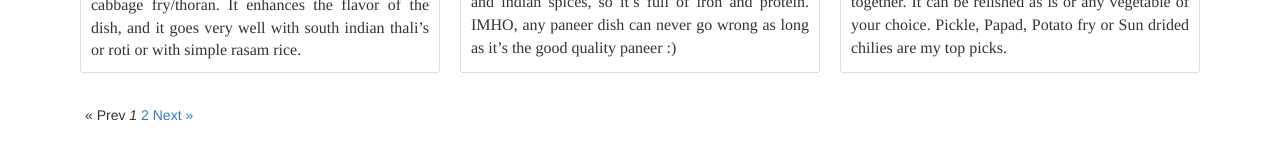
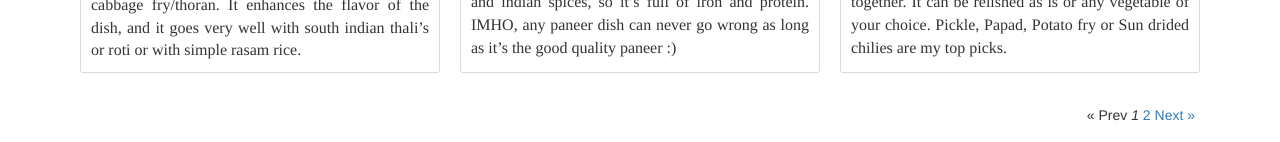
Before and after one commit to lkisby/lkisby.github.io, a Jekyll site: the page built from index.html, in a window 1280 px wide. Shown: the part 2299-2441 px from the top of the page. Built offline with Jekyll 4.4.1, drawn with Linux system fonts in a browser that asks for light colours; the list of posts is cut into pages by our own code.

Commit message:
Fix layout issues and align pagination
Signed-off-by: Yuva Shankar <yuva29@users.noreply.github.com>

```diff
--- a/index.html
+++ b/index.html
@@ -6,22 +6,21 @@ pagination:
   enabled: true
 ---
 {% include search_recipes.html %}
-
 <div class="container">
    <div class="row">
       {% for recipe in paginator.posts %}
-       <div class="grid col-sm" style="text-align: center">
+      <div class="grid col-sm" style="text-align: center; max-width:500px">
          <div>
             <a href="{{ recipe.insta-link }}" target="_blank"><img style="max-width: 100%; max-height: 100%;" src="{{ site.url}}/{{ recipe.img-src }}"></a>
          </div>
          <div class="row" style="padding-left:10px; padding-right:10px">
-             <div class="col-sm" style="text-align:left;max-width:50%">
+            <div class="col" style="text-align:left">
                <a style="font-family: times, serif; font-size:17pt">{{ recipe.title }}</a><br>
                <div class="date-entry" style="padding-top: 5px; padding-left: 2px">
                   {{ recipe.date | date_to_long_string }}
                </div>
             </div>
-             <div class="col-sm" style="text-align:right; padding:20px;max-width:50%">
+            <div class="col" style="text-align:right; padding:20px">
                <a style="text-align:right" class="view-recipe-button" href="{{ recipe.recipe-link }}"> View Recipe </a>
             </div>
          </div>
@@ -31,6 +30,8 @@ pagination:
       </div>
       {% endfor %}
    </div>
+   <div class="row">
+      <div class="col" style="text-align:right">
          {% if paginator.total_pages > 1 %}
          <div class="pagination">
             {% if paginator.previous_page %}
@@ -55,3 +56,5 @@ pagination:
          </div>
          {% endif %}
       </div>
+   </div>
+</div>
--- a/search_recipes.html
+++ b/search_recipes.html
@@ -2,10 +2,9 @@
 layout: default
 ---
 {% include search_recipes.html %}
-
 <div class="container">
-    <div class=row id="search-results">
-    </div>
+   <div class=row id="search-results">
+   </div>
 </div>
 <script>
    window.store = {
```
Lines whose indentation alone changed are shown as unchanged.
